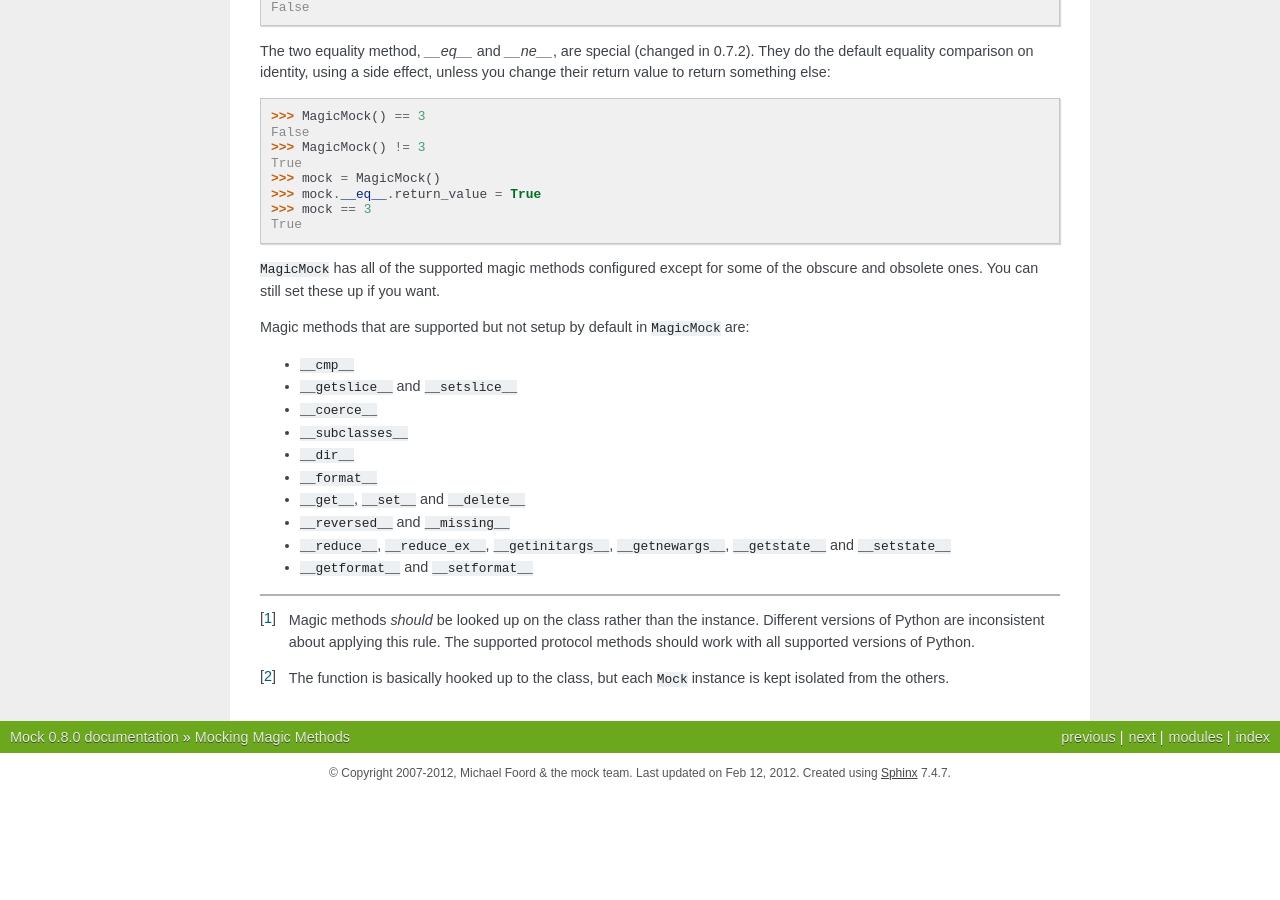
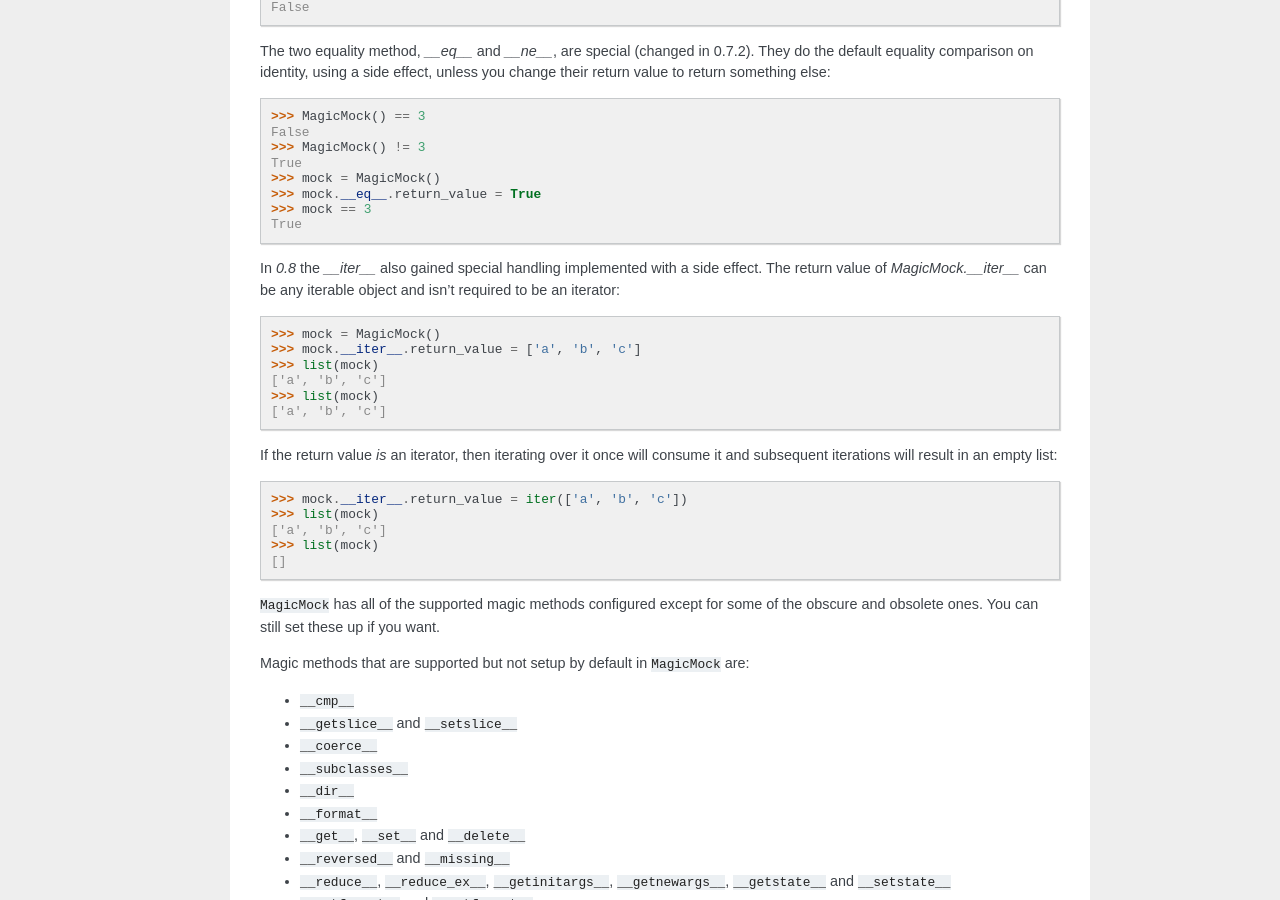
Before and after one commit to testing-cabal/mock, a Sphinx documentation site: the page built from docs/magicmock.txt, in a window 1280 px wide and 900 px high, scrolled down 2823 px. Built offline with Sphinx 7.4.7, drawn with Linux system fonts in a browser that asks for light colours; before the commit the page ends 3616 px from its top, so only the background shows below that.

Commit message:
Document change to MagicMock.__iter__

```diff
--- a/docs/magicmock.txt
+++ b/docs/magicmock.txt
@@ -186,9 +186,9 @@ For example:
    >>> object() in mock
    False
 
-The two equality method, `__eq__` and `__ne__`, are special (changed in 0.7.2).
-They do the default equality comparison on identity, using a side effect, unless
-you change their return value to return something else:
+The two equality method, `__eq__` and `__ne__`, are special (changed in
+0.7.2). They do the default equality comparison on identity, using a side
+effect, unless you change their return value to return something else:
 
 .. doctest::
 
@@ -200,6 +200,30 @@ you change their return value to return something else:
    >>> mock.__eq__.return_value = True
    >>> mock == 3
    True
+
+In `0.8` the `__iter__` also gained special handling implemented with a
+side effect. The return value of `MagicMock.__iter__` can be any iterable
+object and isn't required to be an iterator:
+
+.. doctest::
+
+   >>> mock = MagicMock()
+   >>> mock.__iter__.return_value = ['a', 'b', 'c']
+   >>> list(mock)
+   ['a', 'b', 'c']
+   >>> list(mock)
+   ['a', 'b', 'c']
+
+If the return value *is* an iterator, then iterating over it once will consume
+it and subsequent iterations will result in an empty list:
+
+.. doctest::
+
+   >>> mock.__iter__.return_value = iter(['a', 'b', 'c'])
+   >>> list(mock)
+   ['a', 'b', 'c']
+   >>> list(mock)
+   []
 
 ``MagicMock`` has all of the supported magic methods configured except for some
 of the obscure and obsolete ones. You can still set these up if you want.
```
